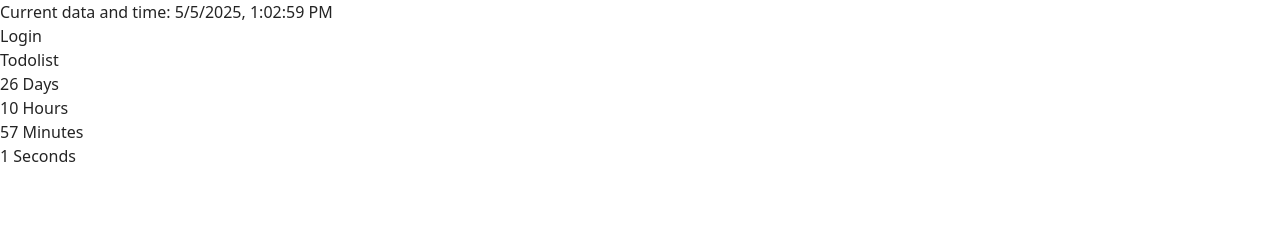
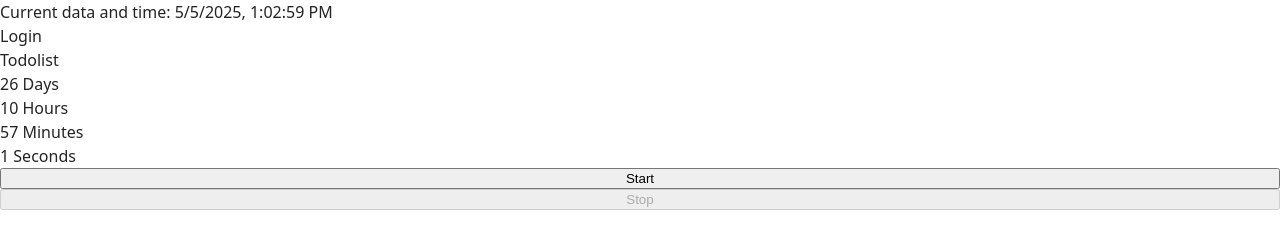
Before and after one commit to mintjam69/vite-practice, a plain HTML site: page index.html in a window 1280 px wide. Drawn offline with Linux system fonts and the light colour scheme.

Commit message:
Deploying to gh-pages from @ mintjam69/vite-practice@a261a047edc005face73d010ea8841094d08d053 🚀

```diff
--- a/index.html
+++ b/index.html
@@ -32,5 +32,9 @@
         <span class="label">Seconds</span>
       </div>
     </div>
+
+    <button type="button" data-action="start">Start</button>
+    <button type="button" data-action="stop">Stop</button>
+
   </body>
 </html>
--- a/index.js
+++ b/index.js
@@ -1,2 +1,2 @@
-import"./assets/styles-D0kCQO7F.js";const a=document.querySelector(".date span");a.textContent=new Date().toLocaleString();setInterval(()=>{a.textContent=new Date().toLocaleString()},1e3);const l=document.querySelector("[data-days]"),i=document.querySelector("[data-hours]"),m=document.querySelector("[data-minutes]"),y=document.querySelector("[data-seconds]");function h(){const t=new Date("06/01/2025");console.log(t);const s=setInterval(()=>{const e=t-Date.now(),{days:c,hours:r,minutes:o,seconds:n}=S(e);l.textContent=c,i.textContent=r,m.textContent=o,y.textContent=n,e<1e3&&(clearInterval(s),alert("Вітаю з початком літа🥳"))},1e3)}h();function S(t){const o=Math.floor(t/864e5),n=Math.floor(t%864e5/36e5),u=Math.floor(t%864e5%36e5/6e4),d=Math.floor(t%864e5%36e5%6e4/1e3);return{days:o,hours:n,minutes:u,seconds:d}}
+import"./assets/styles-D0kCQO7F.js";const u=document.querySelector(".date span");u.textContent=new Date().toLocaleString();setInterval(()=>{u.textContent=new Date().toLocaleString()},1e3);const f=document.querySelector("[data-days]"),h=document.querySelector("[data-hours]"),S=document.querySelector("[data-minutes]"),b=document.querySelector("[data-seconds]");function v(){const t=new Date("06/01/2025");console.log(t);const e=setInterval(()=>{const n=t-Date.now(),{days:s,hours:d,minutes:r,seconds:a}=F(n);f.textContent=s,h.textContent=d,S.textContent=r,b.textContent=a,n<1e3&&(clearInterval(e),alert("Вітаю з початком літа🥳"))},1e3)}v();function F(t){const r=Math.floor(t/864e5),a=Math.floor(t%864e5/36e5),m=Math.floor(t%864e5%36e5/6e4),y=Math.floor(t%864e5%36e5%6e4/1e3);return{days:r,hours:a,minutes:m,seconds:y}}const l=["#FFFFFF","#2196F3","#4CAF50","#FF9800","#009688","#795548"],C=(t,e)=>Math.floor(Math.random()*(e-t+1)+t);let i=null;const c=document.querySelector('[data-action="start"]'),o=document.querySelector('[data-action="stop"]');c.addEventListener("click",I);o.disabled=!0;function I(){c.disabled=!0,o.disabled=!1,i=setInterval(()=>{document.body.style.backgroundColor=l[C(0,l.length-1)]},1e3)}o.addEventListener("click",g);function g(){clearInterval(i),c.disabled=!1,o.disabled=!0,document.body.style.backgroundColor="#fff"}
 //# sourceMappingURL=index.js.map
```
Also changed, not shown: 1 other file.
